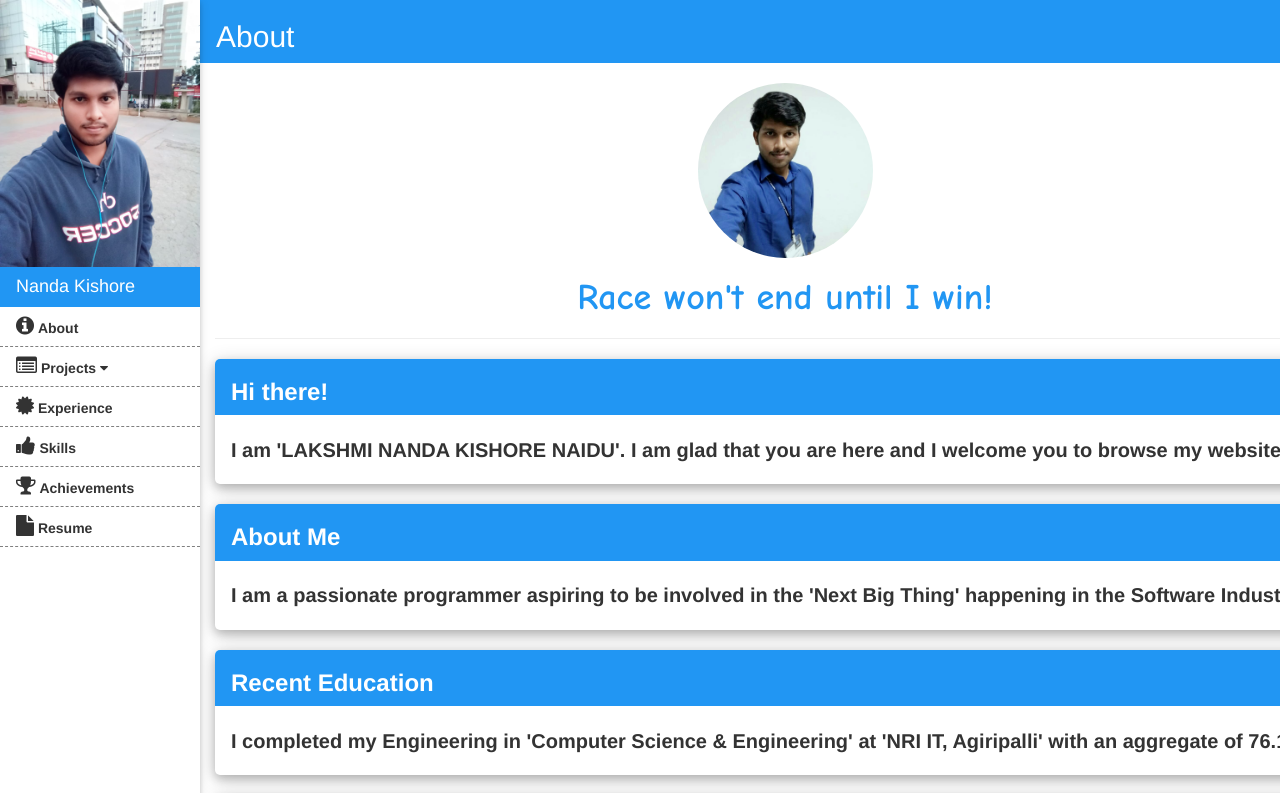
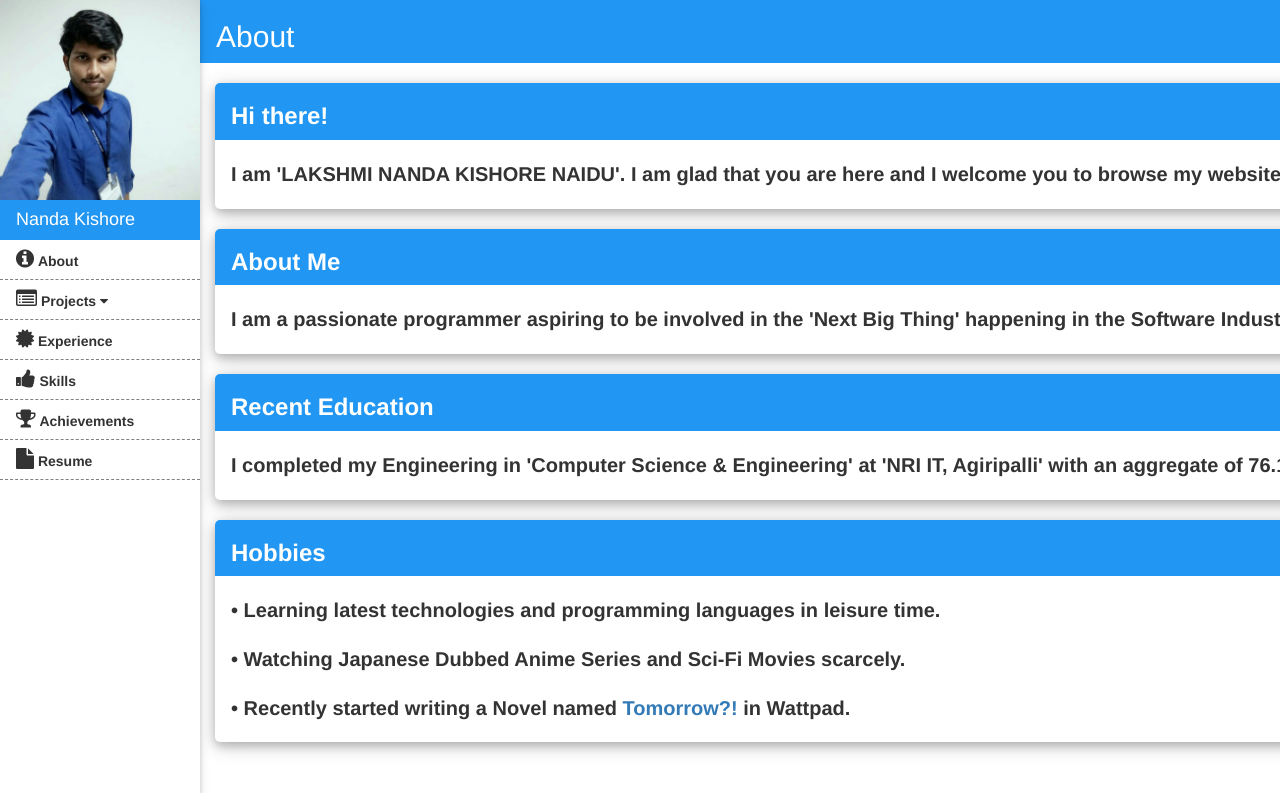
Before and after one commit to TechFreaky/nandakishore.github.io, a plain HTML site: page index.html at #/about in a window 1280 px wide. Shown: the top 793 px of the page. Drawn offline with nearby package versions, Linux system fonts and the light colour scheme.

Commit message:
Images Repositioned

```diff
--- a/index.html
+++ b/index.html
@@ -18,7 +18,7 @@
 
         <div ng-controller="SideNav" class="w3-sidebar w3-bar-block w3-light w3-card w3-collapse" style="display:{{SideMenuToggle}};">
 
-            <img src="img/informal.jpg" height="auto" width="100%"/>
+            <img src="img/formal.jpg" height="auto" width="100%"/>
 
             <div class="w3-container w3-blue">
                 <h4>Nanda Kishore</h4>
--- a/templates/about.html
+++ b/templates/about.html
@@ -12,13 +12,6 @@
     <div class="container" ng-click="closeSideNav()">
         <div class="row">
             <div class="col-xs-12">
-
-                <div align="center">
-                    <img style="border-radius: 50%;" src="img/formal.jpg" height="175px" />
-                    <h1 style="font-family: Comic Sans MS; color:#2196F3;"><b>Race won't end until I win!</b></h1>
-                </div>
-
-                <hr>
 
                 <div class="w3-card-4" style="border-radius : 5px;">
 
```
